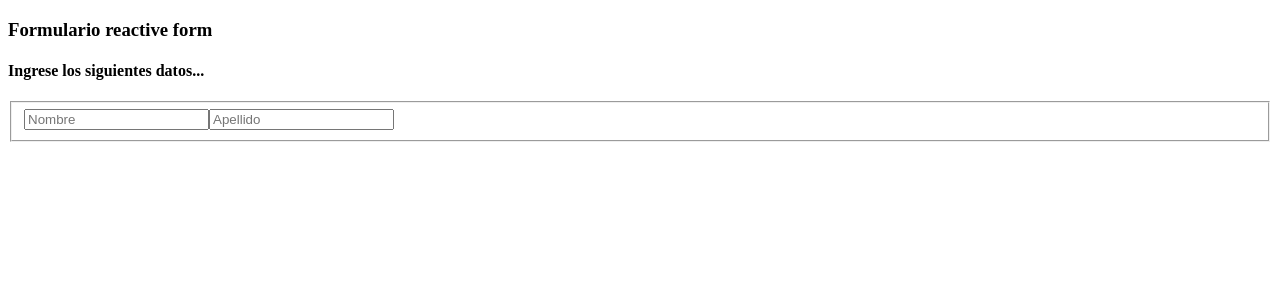
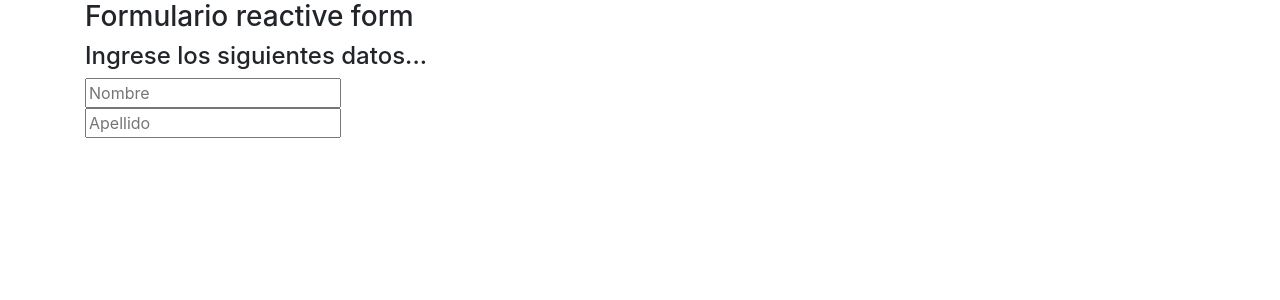
Before and after one commit to LeonOmega2712/AngularForm, an Angular app: page / in a window 1280 px wide. Shown: the top 300 px of the page. Built offline with nearby package versions, Linux system fonts and the light colour scheme.

Commit message:
Agregado el campo de apellido y se integro bootstrap.

```diff
--- a/src/app/app.component.html
+++ b/src/app/app.component.html
@@ -4,17 +4,24 @@
     <h4>Ingrese los siguientes datos...</h4>
 
     <fieldset>
-      <input type="text" formControlName="name" placeholder="Nombre">
+      <input type="text" formControlName="name" placeholder="Nombre" />
       <div *ngIf="group.get('name').invalid && group.get('name').dirty">
         <p *ngIf="group.get('name').getError('required')">
-          {{ getError('name', 'required','campo requerido') }}
+          {{ getError("name", "required", "campo requerido") }}
         </p>
       </div>
+    </fieldset>
+
+    <fieldset>
+      <input type="text" formControlName="lastName" placeholder="Apellido" />
+      <div *ngIf="group.get('lastName').invalid && group.get('lastName').dirty">
+        <p *ngIf="group.get('lastName').getError('required')">
+          {{ getError("lastName", "required", "campo requerido") }}
+        </p>
+      </div>
+    </fieldset>
 
 
-      <input type="text" formControlName="lastName" placeholder="Apellido">
-
-    </fieldset>
 
   </form>
 </div>
--- a/src/index.html
+++ b/src/index.html
@@ -6,6 +6,7 @@
   <base href="/">
   <meta name="viewport" content="width=device-width, initial-scale=1">
   <link rel="icon" type="image/x-icon" href="favicon.ico">
+  <link rel="stylesheet" href="./assets/bootstrap.min.css">
 </head>
 <body>
   <app-root></app-root>
```
